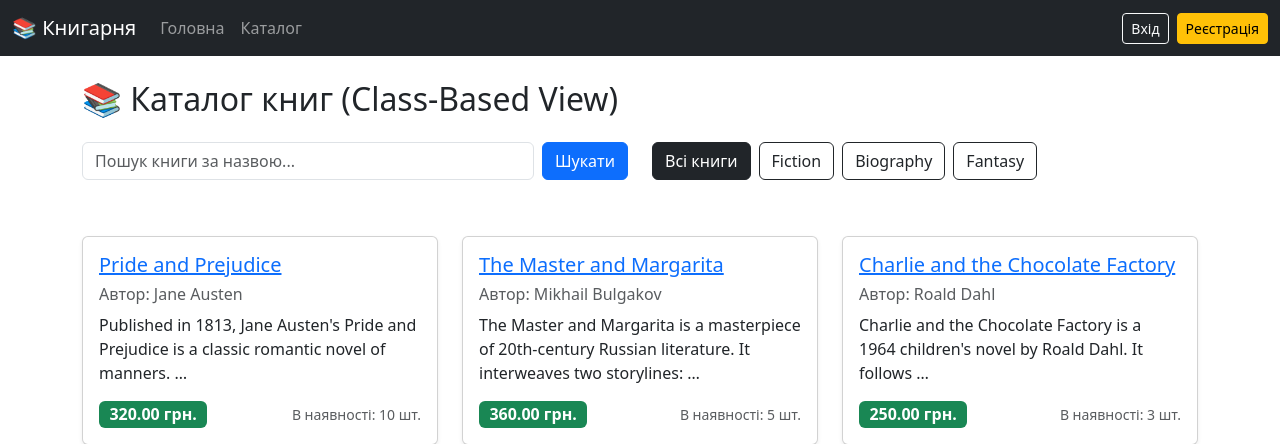
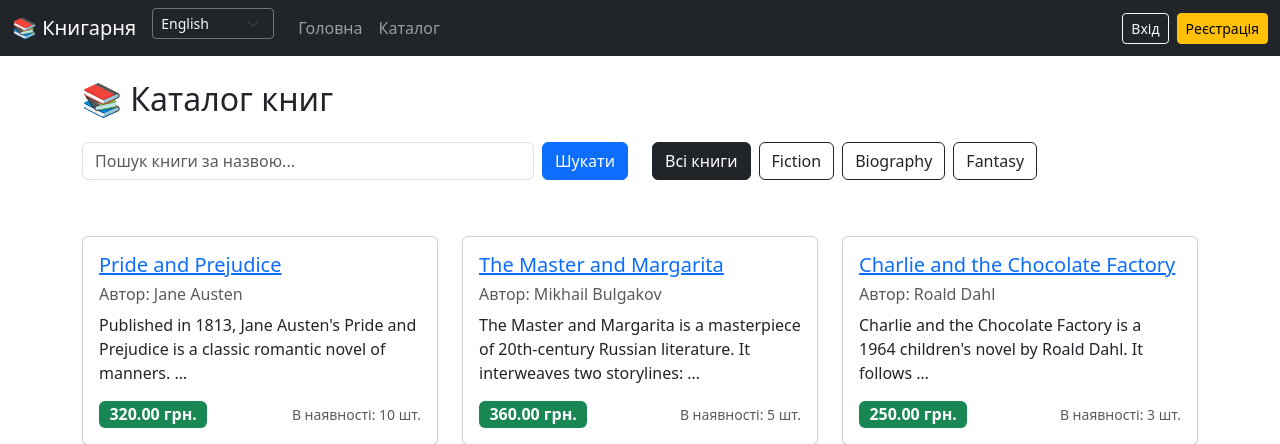
Before and after one commit to Minard1usz/Hillel-Django-HW, a Django app: page /catalog/ in a window 1280 px wide. Shown: the top 444 px of the page. Run offline with Django 5.2, Linux system fonts and the light colour scheme; data comes from the database, SQL or seed files in the repository.

Commit message:
Add internationalization support and translate shop application to English

```diff
--- a/Django-project_Bookstore/bookstore_project/urls.py
+++ b/Django-project_Bookstore/bookstore_project/urls.py
@@ -6,6 +6,7 @@ from django.conf.urls.static import static
 
 urlpatterns = [
     path('admin/', admin.site.urls),
+    path('i18n/', include('django.conf.urls.i18n')),
     path('', include('shop_app.urls')),
     path('users/', include('users.urls')),
     path('orders/', include('orders.urls', namespace='orders')),
--- a/Django-project_Bookstore/shop_app/models.py
+++ b/Django-project_Bookstore/shop_app/models.py
@@ -1,24 +1,30 @@
 from django.db import models
+from django.utils.translation import gettext_lazy as _
 
 # Create your models here.
 class Category(models.Model):
-    name = models.CharField(max_length=100)
-    slug = models.SlugField(unique=True, max_length=100)
+    name = models.CharField(max_length=100, verbose_name=_('Назва'))
+    slug = models.SlugField(unique=True, max_length=100, verbose_name=_('Слаг'))
 
     class Meta:
-        verbose_name_plural = 'Categories'
+        verbose_name = _('Категорія')
+        verbose_name_plural = _('Категорії')
 
     def __str__(self):
             return self.name
 
 class Book(models.Model):
-    title = models.CharField(max_length=200)
-    author = models.CharField(max_length=100)
-    description = models.TextField(blank=True)
-    price = models.DecimalField(max_digits=10, decimal_places=2)
-    stock = models.PositiveIntegerField(default=0)
-    category = models.ForeignKey(Category, on_delete=models.CASCADE, related_name='books')
-    cover = models.ImageField(upload_to='covers/', null=True, blank=True)
+    title = models.CharField(max_length=200, verbose_name=_('Назва книги'))
+    author = models.CharField(max_length=100, verbose_name=_('Автор'))
+    description = models.TextField(blank=True, verbose_name=_('Опис'))
+    price = models.DecimalField(max_digits=10, decimal_places=2, verbose_name=_('Ціна'))
+    stock = models.PositiveIntegerField(default=0, verbose_name=_('Кількість на складі'))
+    category = models.ForeignKey(Category, on_delete=models.CASCADE, related_name='books', verbose_name=_('Категорія'))
+    cover = models.ImageField(upload_to='covers/', null=True, blank=True, verbose_name=_('Обкладинка'))
+
+    class Meta:
+        verbose_name = _('Книга')
+        verbose_name_plural = _('Книги')
 
     def __str__(self):
         return f"{self.title} by {self.author}"
--- a/Django-project_Bookstore/shop_app/templates/shop_app/base.html
+++ b/Django-project_Bookstore/shop_app/templates/shop_app/base.html
@@ -1,16 +1,16 @@
-<!DOCTYPE html>
-<html lang="uk">
+{% load i18n %}<!DOCTYPE html>
+<html lang="{{ LANGUAGE_CODE }}">
 <head>
     <meta charset="UTF-8">
     <meta name="viewport" content="width=device-width, initial-scale=1.0">
-    <title>{% block title %}Книжкова крамниця{% endblock %}</title>
+    <title>{% block title %}{% translate "Книжкова крамниця" %}{% endblock %}</title>
     <link href="https://cdn.jsdelivr.net/npm/bootstrap@5.3.2/dist/css/bootstrap.min.css" rel="stylesheet">
 </head>
 <body>
 
     <nav class="navbar navbar-expand-lg navbar-dark bg-dark">
       <div class="container-fluid">
-        <a class="navbar-brand" href="{% url 'shop_app:book_list' %}">📚 Книгарня</a>
+        <a class="navbar-brand" href="{% url 'shop_app:book_list' %}">📚 {% translate "Книгарня" %}</a>
 
         <button class="navbar-toggler" type="button" data-bs-toggle="collapse" data-bs-target="#navbarNav" aria-controls="navbarNav" aria-expanded="false" aria-label="Toggle navigation">
           <span class="navbar-toggler-icon"></span>
@@ -18,15 +18,31 @@
 
         <div class="collapse navbar-collapse" id="navbarNav">
             <ul class="navbar-nav me-auto">
+            <form action="{% url 'set_language' %}" method="post" class="d-inline-block me-3">
+                {% csrf_token %}
+                <input name="next" type="hidden" value="{{ redirect_to }}">
+
+                <select name="language" onchange="this.form.submit()" class="form-select form-select-sm bg-dark text-light border-secondary">
+                    {% get_current_language as LANGUAGE_CODE %}
+                    {% get_available_languages as LANGUAGES %}
+                    {% get_language_info_list for LANGUAGES as langs %}
+
+                    {% for lang in langs %}
+                        <option value="{{ lang.code }}" {% if lang.code == LANGUAGE_CODE %}selected{% endif %}>
+                             {{ lang.name_local }}
+                        </option>
+                    {% endfor %}
+                </select>
+            </form>
               <li class="nav-item">
-                <a class="nav-link" href="{% url 'shop_app:store' %}">Головна</a>
+                <a class="nav-link" href="{% url 'shop_app:store' %}">{% translate "Головна" %}</a>
               </li>
               <li class="nav-item">
-                <a class="nav-link" href="{% url 'shop_app:book_list' %}">Каталог</a>
+                <a class="nav-link" href="{% url 'shop_app:book_list' %}">{% translate "Каталог" %}</a>
               </li>
               {% if user.is_staff %}
               <li class="nav-item">
-                <a class="nav-link text-warning" href="{% url 'shop_app:book_create' %}">➕ Додати книгу</a>
+                <a class="nav-link text-warning" href="{% url 'shop_app:book_create' %}">➕ {% translate "Додати книгу" %}</a>
               </li>
               {% endif %}
             </ul>
@@ -35,21 +51,21 @@
               {% if user.is_authenticated %}
                 <li class="nav-item">
                   <span class="navbar-text text-light me-3">
-                    Ви увійшли як: <strong>{{ user.username }}</strong>
+                      {% blocktranslate with username=user.username %}Ви увійшли як: <strong>{{ username }}</strong>{% endblocktranslate %}
                   </span>
                 </li>
                 <li class="nav-item">
                   <form method="post" action="{% url 'users:logout' %}" class="d-inline">
                     {% csrf_token %}
-                    <button type="submit" class="btn btn-outline-danger btn-sm">Вийти</button>
+                    <button type="submit" class="btn btn-outline-danger btn-sm">{% translate "Вийти" %}</button>
                   </form>
                 </li>
               {% else %}
                 <li class="nav-item">
-                  <a class="btn btn-outline-light btn-sm me-2" href="{% url 'users:login' %}">Вхід</a>
+                  <a class="btn btn-outline-light btn-sm me-2" href="{% url 'users:login' %}">{% translate "Вхід" %}</a>
                 </li>
                 <li class="nav-item">
-                  <a class="btn btn-warning btn-sm" href="{% url 'users:register' %}">Реєстрація</a>
+                  <a class="btn btn-warning btn-sm" href="{% url 'users:register' %}">{% translate "Реєстрація" %}</a>
                 </li>
               {% endif %}
             </ul>
--- a/Django-project_Bookstore/shop_app/templates/shop_app/book_list.html
+++ b/Django-project_Bookstore/shop_app/templates/shop_app/book_list.html
@@ -1,7 +1,7 @@
 {% extends 'shop_app/base.html' %}
-
+{% load i18n %}
 {% block content %}
-<h2 class="mb-4">📚 Каталог книг (Class-Based View)</h2>
+<h2 class="mb-4">📚 {% translate "Каталог книг" %} </h2>
 <div class="row g-4">
     <div class="container mt-4 mb-3">
     <div class="row">
@@ -12,10 +12,10 @@
                 {% endif %}
 
                 <input type="text" name="search" class="form-control me-2" placeholder="Пошук книги за назвою..." value="{{ request.GET.search|default:'' }}">
-                <button type="submit" class="btn btn-primary">Шукати</button>
+                <button type="submit" class="btn btn-primary">{% translate "Шукати" %}</button>
 
                 {% if request.GET.search or request.GET.category %}
-                    <a href="{% url 'shop_app:book_list' %}" class="btn btn-outline-secondary ms-2">Скинути</a>
+                    <a href="{% url 'shop_app:book_list' %}" class="btn btn-outline-secondary ms-2">{% translate "Скинути" %}</a>
                 {% endif %}
             </form>
         </div>
@@ -23,9 +23,7 @@
         <div class="col-md-6 mb-3">
             <div class="d-flex flex-wrap gap-2">
                 <a href="{% url 'shop_app:book_list' %}{% if request.GET.search %}?search={{ request.GET.search }}{% endif %}"
-                   class="btn {% if not request.GET.category %}btn-dark{% else %}btn-outline-dark{% endif %}">
-                    Всі книги
-                </a>
+                   class="btn {% if not request.GET.category %}btn-dark{% else %}btn-outline-dark{% endif %}">{% translate "Всі книги" %}</a>
 
                 {% for cat in categories %}
                     <a href="?category={{ cat.id }}{% if request.GET.search %}&search={{ request.GET.search }}{% endif %}"
@@ -42,11 +40,11 @@
       <div class="card h-100 shadow-sm">
         <div class="card-body">
           <h5 class="card-title"><a href="{% url 'shop_app:book_detail' pk=book.pk %}">{{ book.title }}</a></h5>
-          <h6 class="sub-title mb-2 text-muted">Автор: {{ book.author }}</h6>
+          <h6 class="sub-title mb-2 text-muted">{% blocktranslate with author=book.author %}Автор: {{ author }}{% endblocktranslate %}</h6>
           <p class="card-text">{{ book.description|truncatewords:15 }}</p>
           <div class="d-flex justify-content-between align-items-center mt-3">
-            <span class="badge bg-success fs-6">{{ book.price }} грн.</span>
-            <small class="text-muted">В наявності: {{ book.stock }} шт.</small>
+            <span class="badge bg-success fs-6">{% blocktranslate with price=book.price %} {{ price }} грн.</span>{% endblocktranslate %}
+            <small class="text-muted">{% blocktranslate with stock=book.stock %} В наявності: {{ stock }} шт.{% endblocktranslate %}</small>
 
           </div>
         </div>
@@ -54,7 +52,7 @@
     </div>
   {% empty %}
     <div class="col-12">
-        <p class="alert alert-info">Книг у каталозі поки що немає.</p>
+        <p class="alert alert-info">{% translate "Книг у каталозі поки що немає." %}</p>
     </div>
   {% endfor %}
 </div>
@@ -65,30 +63,30 @@
             {% if page_obj.has_previous %}
                 <li class="page-item">
                     <a class="page-link" href="?page={{ page_obj.previous_page_number }}" aria-label="Попередня">
-                        <span aria-hidden="true">&laquo; Назад</span>
+                        <span aria-hidden="true">&laquo; {% translate "Назад" %}</span>
                     </a>
                 </li>
             {% else %}
                 <li class="page-item disabled">
-                    <span class="page-link">&laquo; Назад</span>
+                    <span class="page-link">&laquo; {% translate "Назад" %}</span>
                 </li>
             {% endif %}
 
             <li class="page-item active" aria-current="page">
                 <span class="page-link">
-                    Сторінка {{ page_obj.number }} з {{ page_obj.paginator.num_pages }}
+                    {% blocktranslate with current_page=page_obj.number total_pages=page_obj.paginator.num_pages %}Сторінка {{ current_page }} з {{ total_pages }}{% endblocktranslate %}
                 </span>
             </li>
 
             {% if page_obj.has_next %}
                 <li class="page-item">
                     <a class="page-link" href="?page={{ page_obj.next_page_number }}" aria-label="Наступна">
-                        <span aria-hidden="true">Вперед &raquo;</span>
+                        <span aria-hidden="true">{% translate "Вперед" %} &raquo;</span>
                     </a>
                 </li>
             {% else %}
                 <li class="page-item disabled">
-                    <span class="page-link">Вперед &raquo;</span>
+                    <span class="page-link">{% translate "Вперед" %} &raquo;</span>
                 </li>
             {% endif %}
         </ul>
```
Also changed, not shown: Django-project_Bookstore/bookstore_project/settings.py (+12 -2 lines), Django-project_Bookstore/orders/models.py (+24 -19 lines), Django-project_Bookstore/users/models.py (+12 -0 lines), Django-project_Bookstore/locale/en/LC_MESSAGES/django.po (added), 3 other files.
